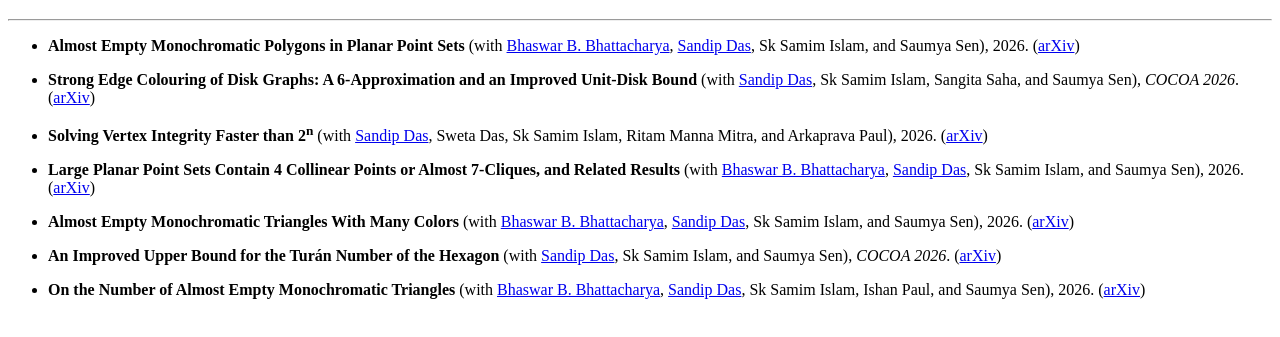
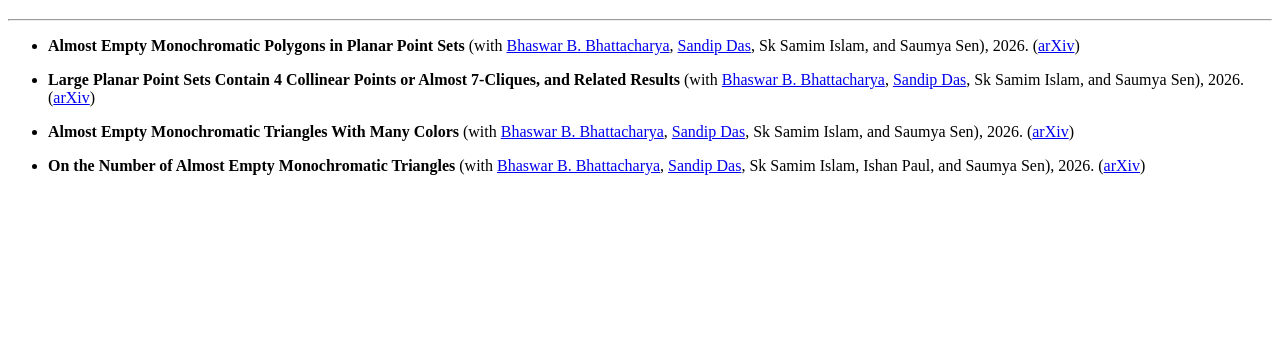
Before and after one commit to aashirwadm/aashirwadm.github.io, a plain HTML site: page research.html in a window 1280 px wide. Shown: the part 61-398 px from the top of the page. Drawn offline with Linux system fonts and the light colour scheme.

Commit message:
Update research.html

```diff
--- a/research.html
+++ b/research.html
@@ -23,22 +23,6 @@
   </li>
 
   <li style="margin-bottom: 1em;">
-    <strong>Strong Edge Colouring of Disk Graphs: A 6-Approximation and an Improved Unit-Disk Bound</strong>
-    (with <a href="https://www.isical.ac.in/~sandipdas/" target="_blank" rel="noopener">Sandip Das</a>,
-    Sk Samim Islam, Sangita Saha, and Saumya Sen),
-    <em>COCOA 2026</em>.
-    (<a href="https://arxiv.org/abs/2609.34023" target="_blank" rel="noopener">arXiv</a>)
-  </li>
-
-  <li style="margin-bottom: 1em;">
-    <strong>Solving Vertex Integrity Faster than 2<sup>n</sup></strong>
-    (with <a href="https://www.isical.ac.in/~sandipdas/" target="_blank" rel="noopener">Sandip Das</a>,
-    Sweta Das, Sk Samim Islam, Ritam Manna Mitra, and Arkaprava Paul),
-    2026.
-    (<a href="https://arxiv.org/abs/2609.33779" target="_blank" rel="noopener">arXiv</a>)
-  </li>
-
-  <li style="margin-bottom: 1em;">
     <strong>Large Planar Point Sets Contain 4 Collinear Points or Almost 7-Cliques, and Related Results</strong>
     (with <a href="https://bhaswar.github.io/index.html" target="_blank" rel="noopener">Bhaswar B. Bhattacharya</a>,
     <a href="https://www.isical.ac.in/~sandipdas/" target="_blank" rel="noopener">Sandip Das</a>,
@@ -56,14 +40,6 @@
     (<a href="https://arxiv.org/abs/2609.12325" target="_blank" rel="noopener">arXiv</a>)
   </li>
 
-  <li style="margin-bottom: 1em;">
-    <strong>An Improved Upper Bound for the Turán Number of the Hexagon</strong>
-    (with <a href="https://www.isical.ac.in/~sandipdas/" target="_blank" rel="noopener">Sandip Das</a>,
-    Sk Samim Islam, and Saumya Sen),
-    <em>COCOA 2026</em>.
-    (<a href="https://arxiv.org/abs/2609.10003" target="_blank" rel="noopener">arXiv</a>)
-  </li>
-
   <li>
     <strong>On the Number of Almost Empty Monochromatic Triangles</strong>
     (with <a href="https://bhaswar.github.io/index.html" target="_blank" rel="noopener">Bhaswar B. Bhattacharya</a>,
```
